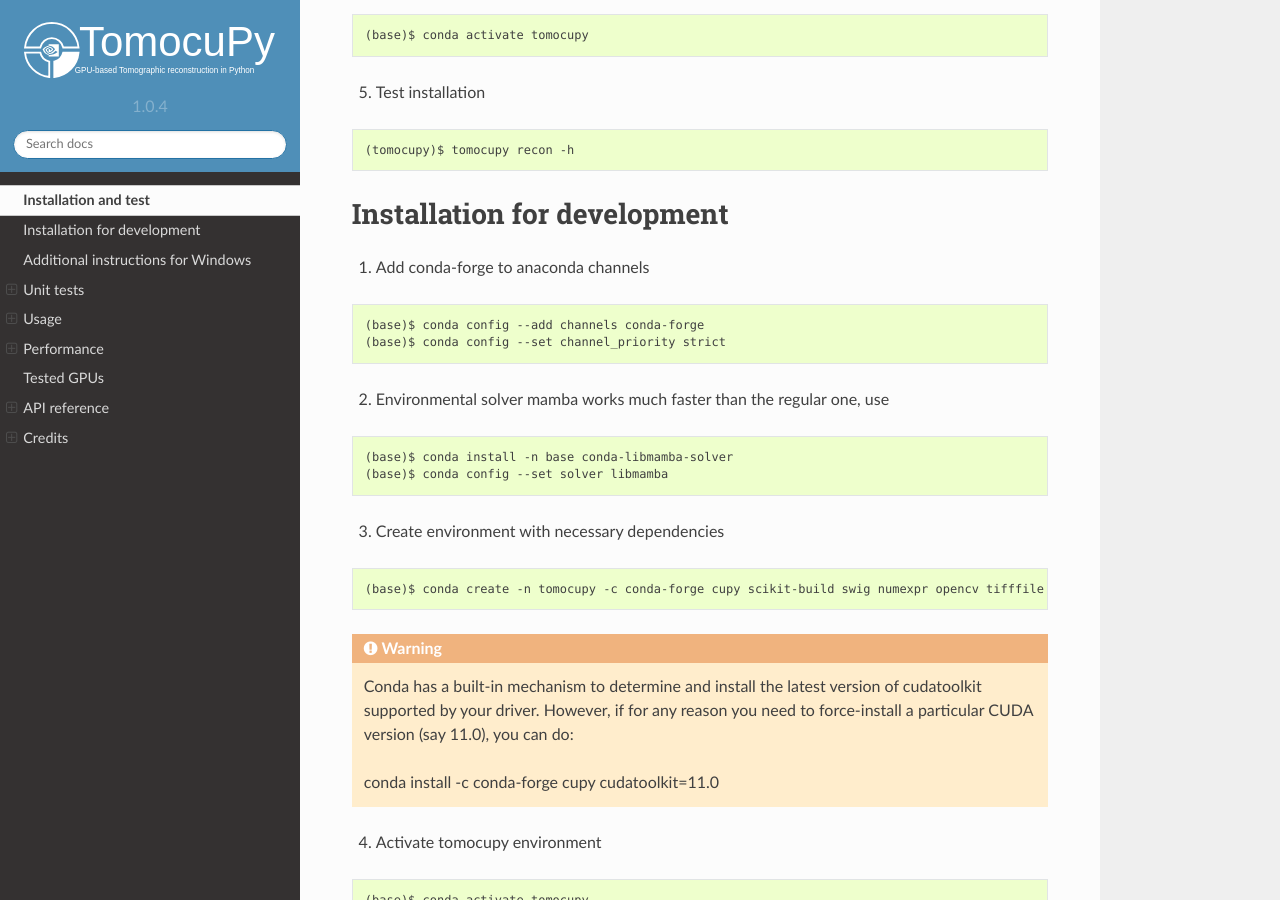
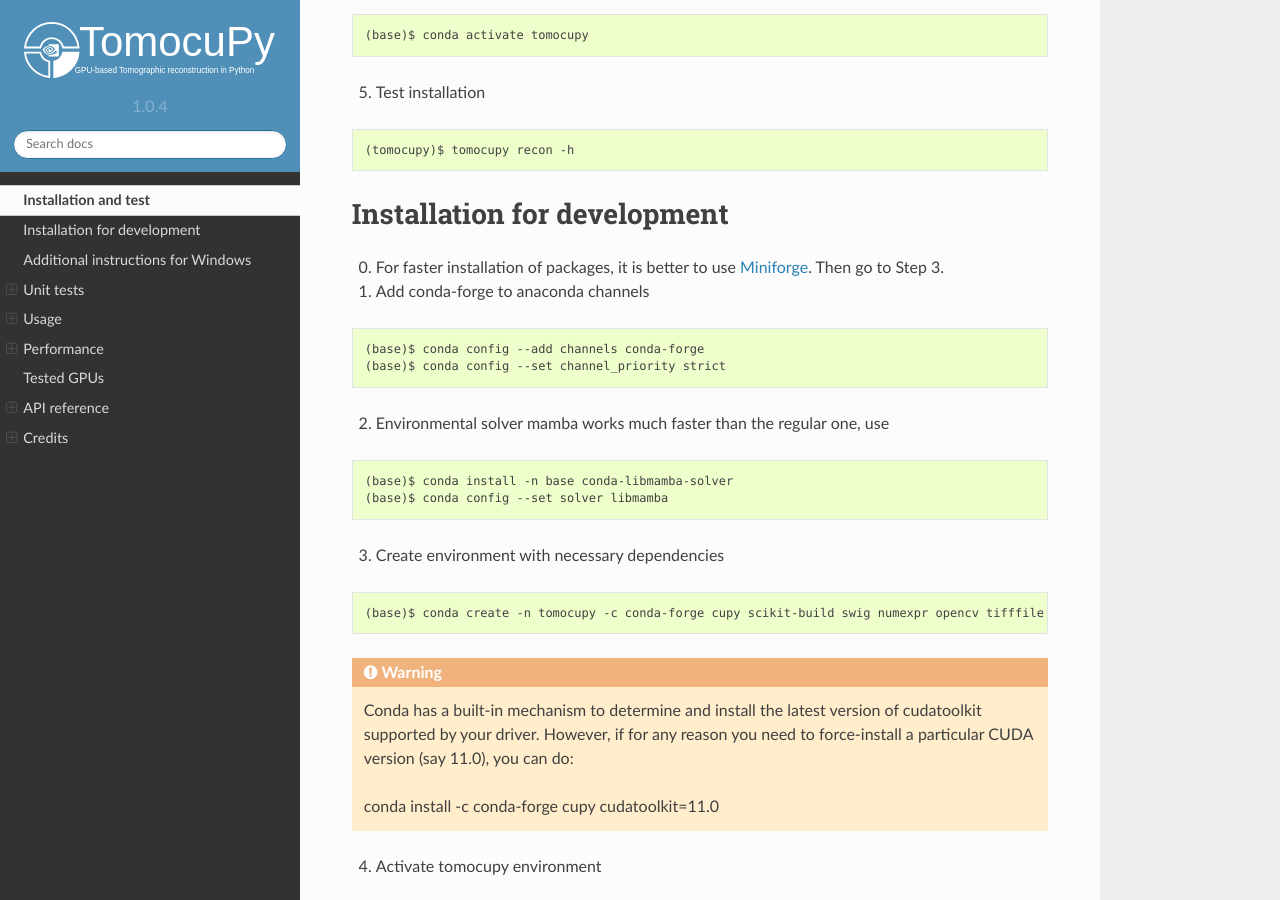
Before and after one commit to tomography/tomocupy, a Sphinx documentation site: the page built from docs/source/install.rst, in a window 1280 px wide and 900 px high, scrolled down 693 px. Built offline with Sphinx 7.4.7 and the Read the Docs theme 2.0.0, drawn with Linux system fonts in a browser that asks for light colours.

Commit message:
Update install.rst

```diff
--- a/docs/source/install.rst
+++ b/docs/source/install.rst
@@ -44,6 +44,8 @@ Run ``nvidia-smi`` to check whether the driver is installed. For check compute c
 ============================
 Installation for development
 ============================
+
+0. For faster installation of packages, it is better to use `Miniforge <https://github.com/conda-forge/miniforge>`_. Then go to Step 3.
 
 1. Add conda-forge to anaconda channels
 
```
